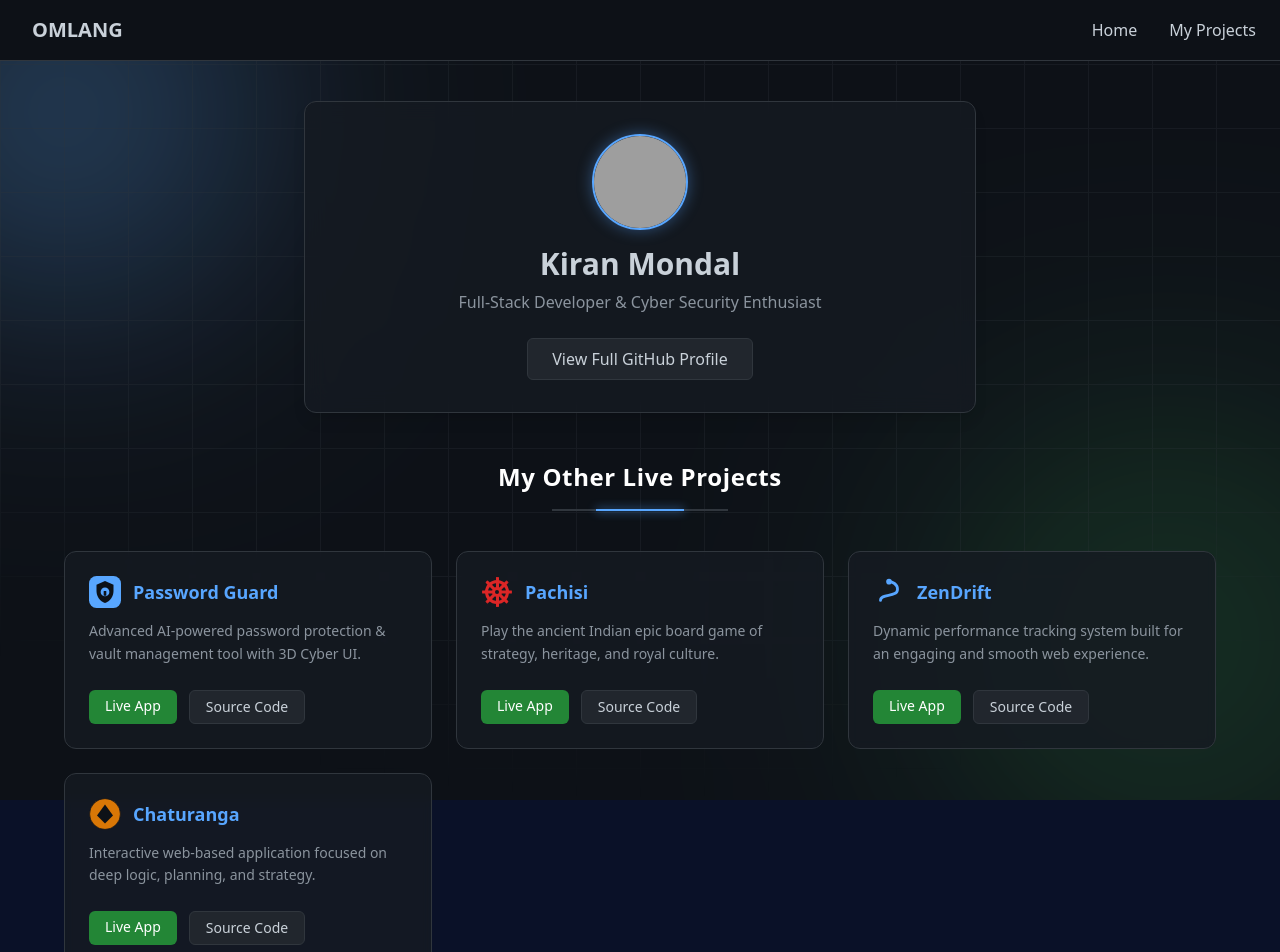
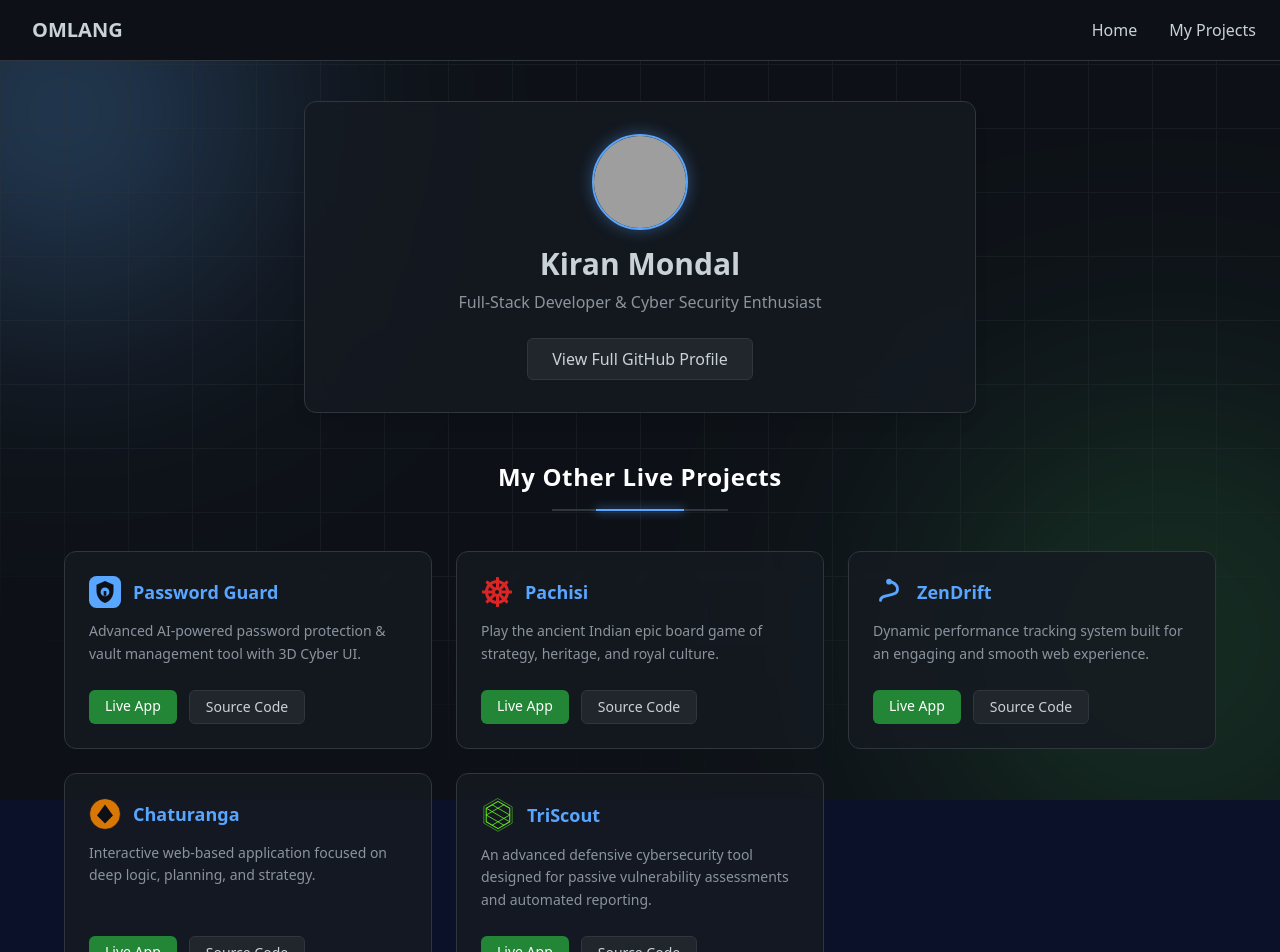
Before and after one commit to Kiran-mondal/OmLang, a Next.js app: page /projects in a window 1280 px wide. Shown: the top 952 px of the page. Built offline with nearby package versions, Linux system fonts and the light colour scheme; grey boxes are pictures that could not be loaded.

Commit message:
Update page.jsx

```diff
--- a/app/projects/page.jsx
+++ b/app/projects/page.jsx
@@ -88,7 +88,43 @@ export default function ProjectsPreviewPage() {
       live: "https://omlang.quarry.dpdns.org",
       code: "https://github.com/Kiran-mondal",
       svg: null
+    },
+    {
+  id: "triscout",
+  title: "TriScout",
+  desc: "An advanced defensive cybersecurity tool designed for passive vulnerability assessments and automated reporting.",
+  live: "https://tri-scout-sigma.vercel.app",
+  code: "https://github.com/Kiran-mondal/tri-scout",
+  svg: (
+    <svg
+      xmlns="http://www.w3.org/2000/svg"
+      viewBox="0 0 100 100"
+      width="34"
+      height="34"
+    >
+      <g fill="none" stroke="#66ED1E" strokeLinecap="round" strokeLinejoin="round">
+        {/* Outer Thin Hexagon */}
+        <polygon points="50,2 91.6,26 91.6,74 50,98 8.4,74 8.4,26" strokeWidth="1.5" />
+
+        {/* Inner Thick Hexagon */}
+        <polygon points="50,10 84.6,30 84.6,70 50,90 15.4,70 15.4,30" strokeWidth="3" />
+
+        {/* Inner Grid Lines */}
+        <g strokeWidth="2.5">
+          {/* Diagonal Lines (\ direction) */}
+          <line x1="15.4" y1="30" x2="84.6" y2="70" />
+          <line x1="32.7" y1="20" x2="84.6" y2="50" />
+          <line x1="15.4" y1="50" x2="67.3" y2="80" />
+
+          {/* Diagonal Lines (/ direction) */}
+          <line x1="15.4" y1="50" x2="67.3" y2="20" />
+          <line x1="32.7" y1="80" x2="84.6" y2="50" />
+        </g>
+      </g>
+    </svg>
+  )
     }
+
   ];
 
   // Hide the current active project (OmLang)
```
